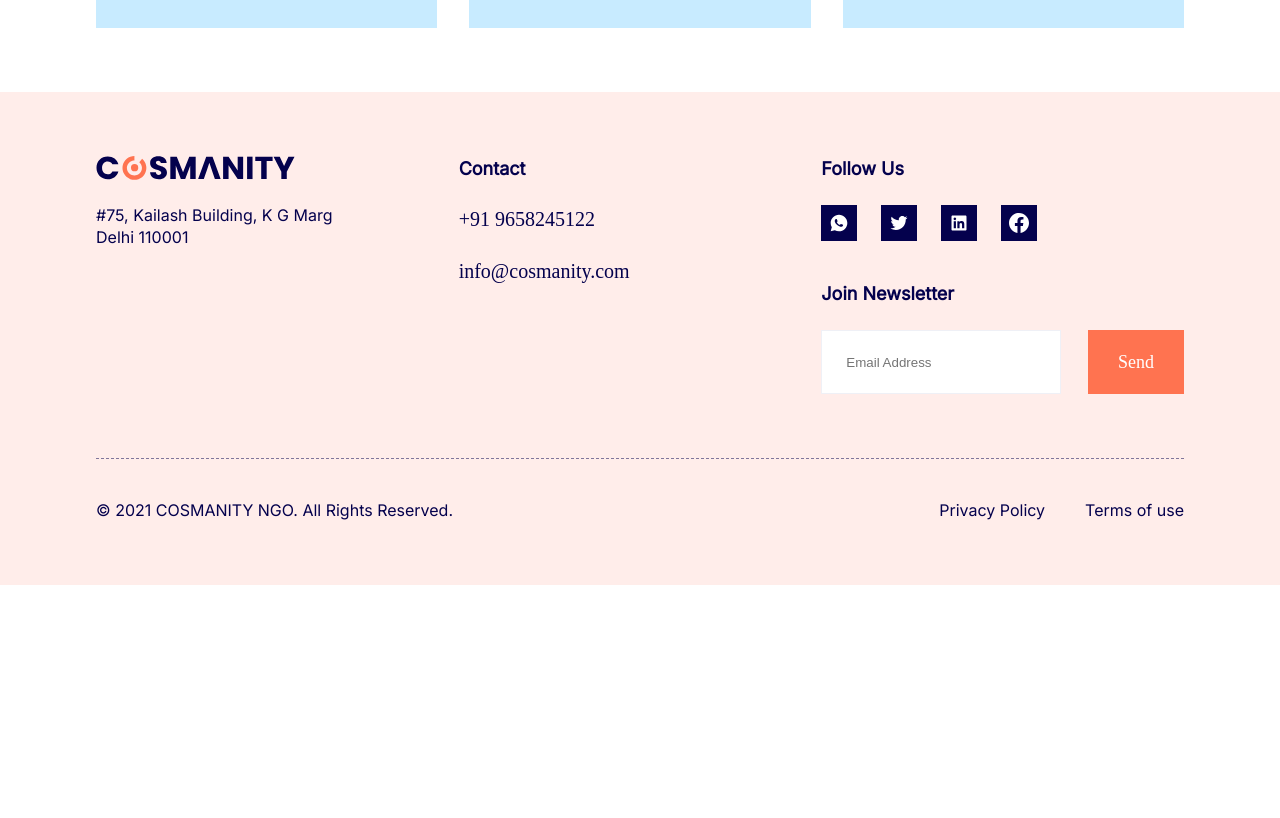
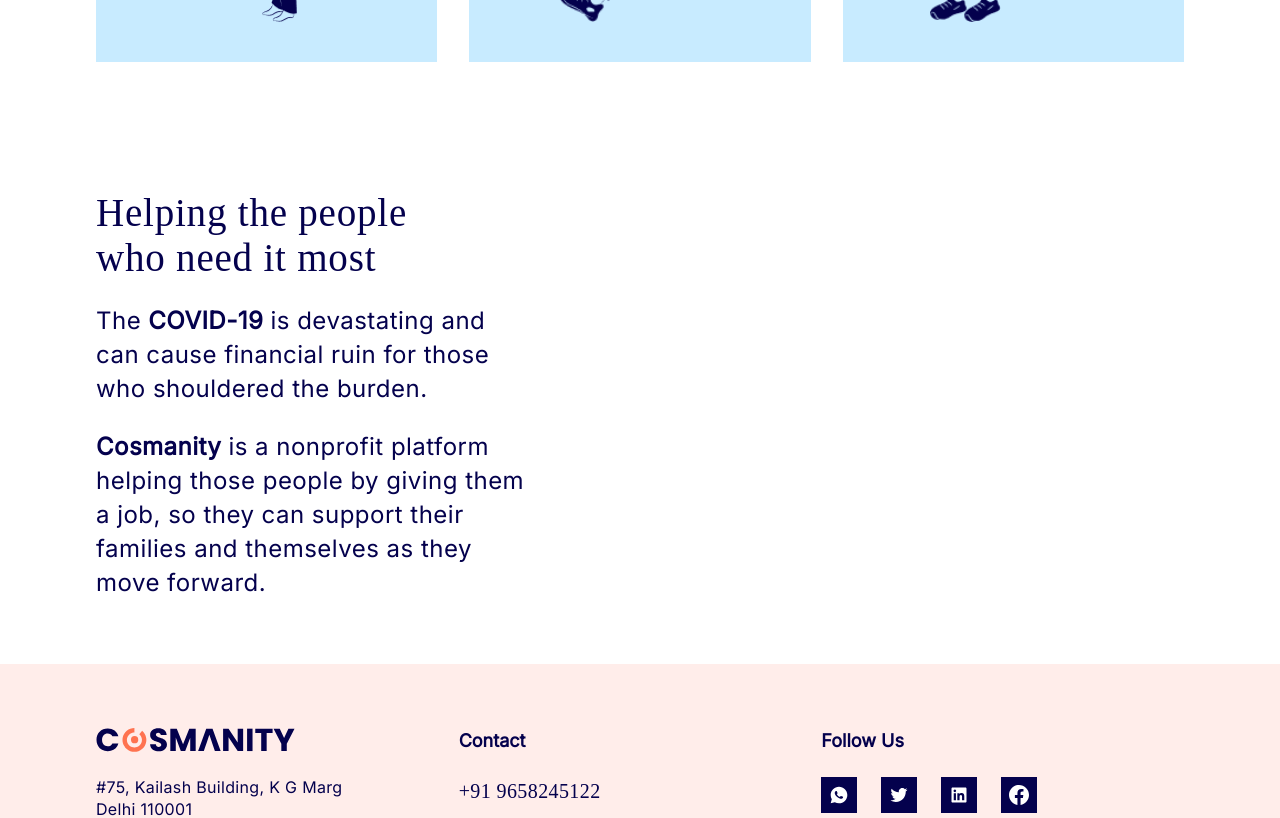
Before and after one commit to sanjali-sharma/cosmanity, a Next.js app: page / in a window 1280 px wide. Shown: the part 1540-2358 px from the top of the page. Before the commit the page ends 2125 px from the top, so only its background shows below. Built offline with nearby package versions, Linux system fonts and the light colour scheme; a web font is replaced by a local one.

Commit message:
testimonial init

```diff
--- a/components/Hero/Hero.jsx
+++ b/components/Hero/Hero.jsx
@@ -5,7 +5,7 @@
         <>
             <section className="hero-container lr-pad-d lr-pad-m tb-pad-d tb-pad-m f-d f-h-sb">
                 <div className="hero-left">
-                    <h1 className="h1-heading font-suez">
+                    <h1 className="h1-heading font-suez title">
                         Let's get you back <br /> on your feet.
                     </h1>
                     <div className="body-large hero-desc">
--- a/components/Intro/Intro.jsx
+++ b/components/Intro/Intro.jsx
@@ -88,7 +88,6 @@
                     }
 
                     .type-card .info {
-                        letter-spacing: 0.02em;
                         font-weight: 700;
                         opacity: 0.4;
                     }
@@ -96,7 +95,6 @@
                     .type-card .title {
                         margin-top: 8px;
                         font-size: 36px;
-                        letter-spacing: 0.02em;
                         color: var(--prussion);
                         margin-bottom: 48px;
                     }
@@ -150,7 +148,6 @@
                         margin-top: 24px;
                         margin-bottom: 64px;
                         color: var(--dove) !important;
-                        letter-spacing: 0.02em;
                     }
 
                     .org-types {
--- /dev/null
+++ b/components/Testimonials/Testimonials.jsx
@@ -0,0 +1,33 @@
+import testimonialData from "./testimonialData";
+
+const Testimonials = () => {
+    return (
+        <>
+            <section className="testimonials lr-pad-d lr-pad-m tb-pad-d tb-pad-m f-d f-h-sb">
+                <div className="testimonials-left">
+                    <h1 className="h1-heading font-suez title">{testimonialData.content.heding}</h1>
+                    <div className="desc body-large">{testimonialData.content.desc_one}</div>
+                    <div className="desc body-large">{testimonialData.content.desc_two}</div>
+                </div>
+                <div className="testimonials-right"></div>
+            </section>
+            <style jsx>
+                {`
+                    .testimonials .testimonials-left {
+                        width: 40%;
+                    }
+
+                    .testimonials .testimonials-left .desc {
+                        margin-top: 24px;
+                    }
+
+                    .testimonials .testimonials-right {
+                        width: 60%;
+                    }
+                `}
+            </style>
+        </>
+    );
+};
+
+export default Testimonials;
--- /dev/null
+++ b/components/Testimonials/testimonialData.js
@@ -0,0 +1,23 @@
+const content = {
+    heding: (
+        <>
+            Helping the people <br /> who need it most
+        </>
+    ),
+
+    desc_one: (
+        <>
+            The <span className="font-wt-700">COVID-19</span> is devastating and can cause financial ruin for those who
+            shouldered the burden.
+        </>
+    ),
+
+    desc_two: (
+        <>
+            <span className="font-wt-700">Cosmanity</span> is a nonprofit platform helping those people by giving them a
+            job, so they can support their families and themselves as they move forward.
+        </>
+    ),
+};
+
+module.exports = { content };
--- a/pages/index.jsx
+++ b/pages/index.jsx
@@ -1,6 +1,7 @@
 import Hero from "../components/Hero/Hero";
 import Intro from "../components/Intro/Intro";
 import Layout from "../components/Layout/Layout";
+import Testimonials from "../components/Testimonials/Testimonials";
 
 export default function Home() {
     return (
@@ -8,6 +9,7 @@
             <Layout>
                 <Hero />
                 <Intro />
+                <Testimonials />
             </Layout>
             <style jsx>
                 {`
--- a/styles/globals.css
+++ b/styles/globals.css
@@ -99,6 +99,11 @@
 
 .font-suez {
     font-family: "Suez One" !important;
+    letter-spacing: 0.02em;
+}
+
+.font-wt-700 {
+    font-weight: 700;
 }
 
 /* Padding Classes */
@@ -158,6 +163,7 @@
 .body-caption-2 {
     font-weight: 400;
     font-family: "Inter", sans-serif;
+    letter-spacing: 0.02em;
 }
 
 .body-xl {
```
